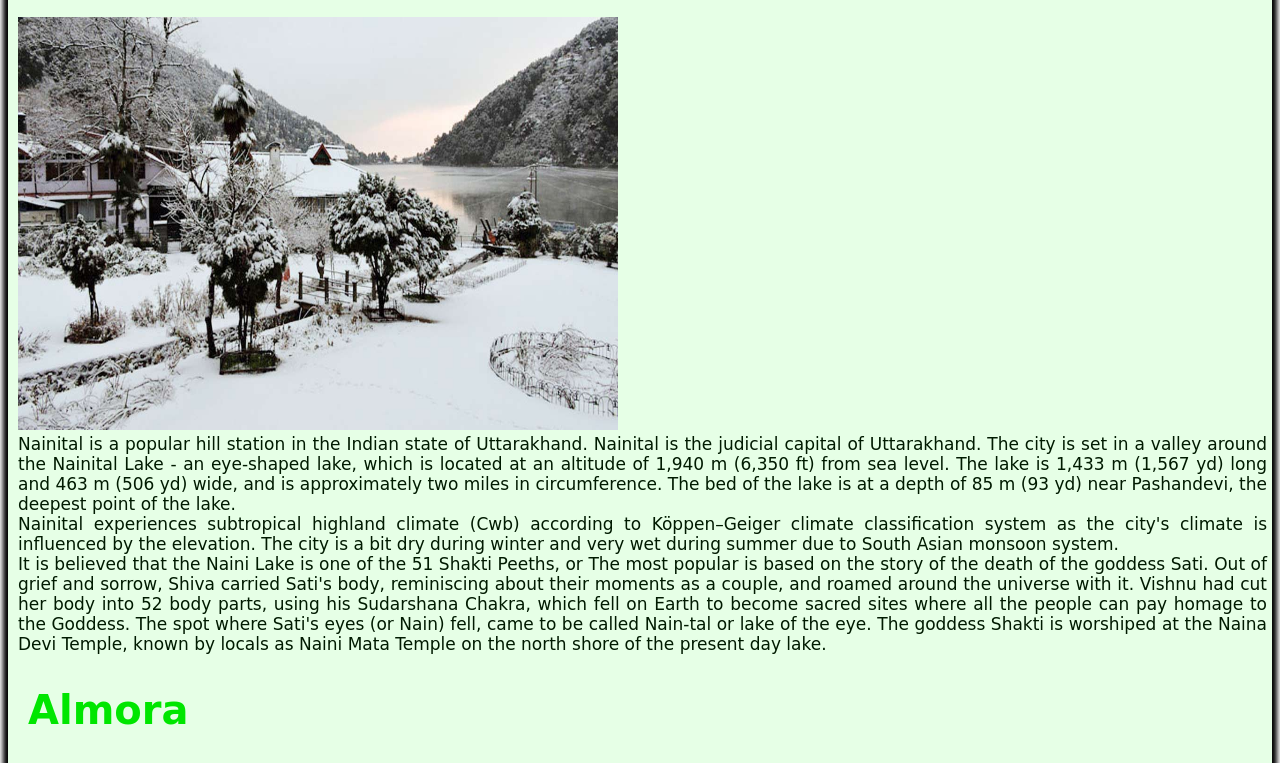
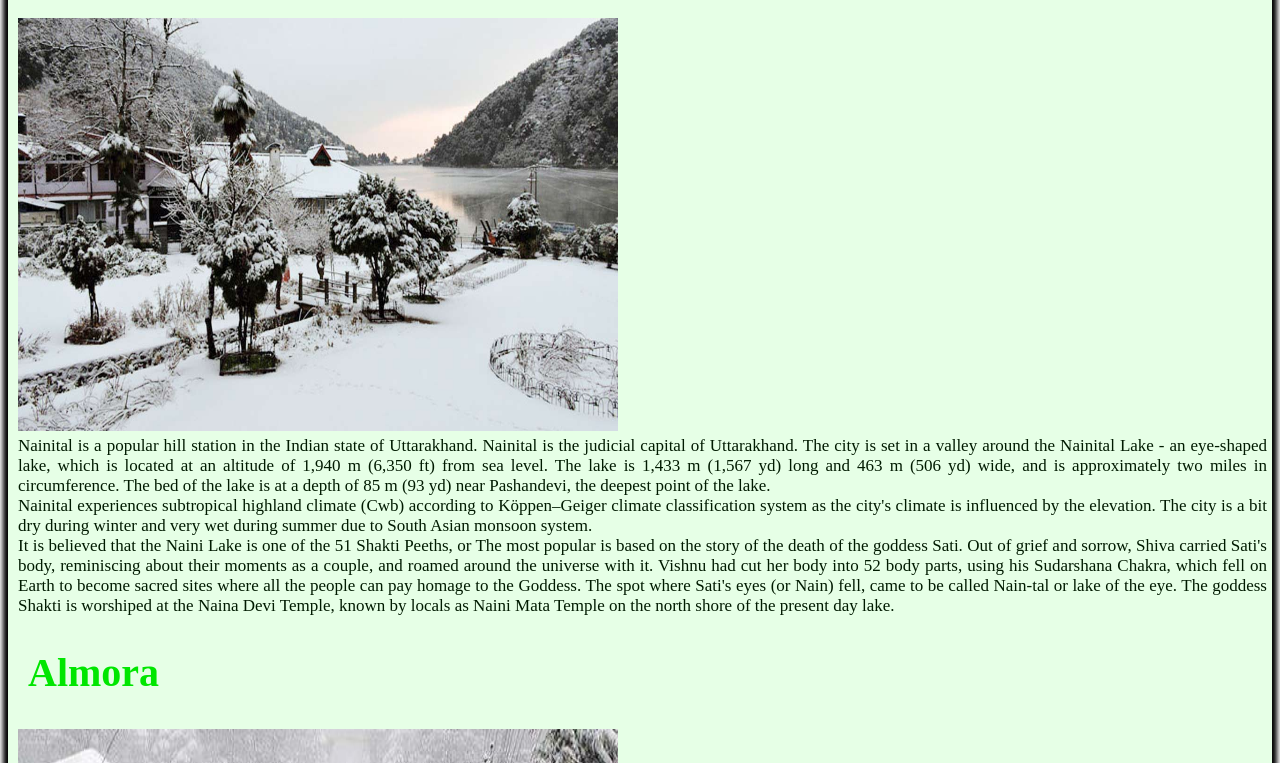
Before and after one commit to amolsatsangi/amolsatsangi.github.io, a plain HTML site: page city.html in a window 1280 px wide. Shown: the part 383-1146 px from the top of the page. Drawn offline with Linux system fonts and the light colour scheme.

Commit message:
Update style.css

```diff
--- a/style.css
+++ b/style.css
@@ -45,7 +45,7 @@
 
     font-size:17px;
     padding:0px 5px 0px 10px;
-    font-family:cursive;
+    font-family:arial serif Georgia;
     color:#001a00;
     text-align: justify;
 
```
